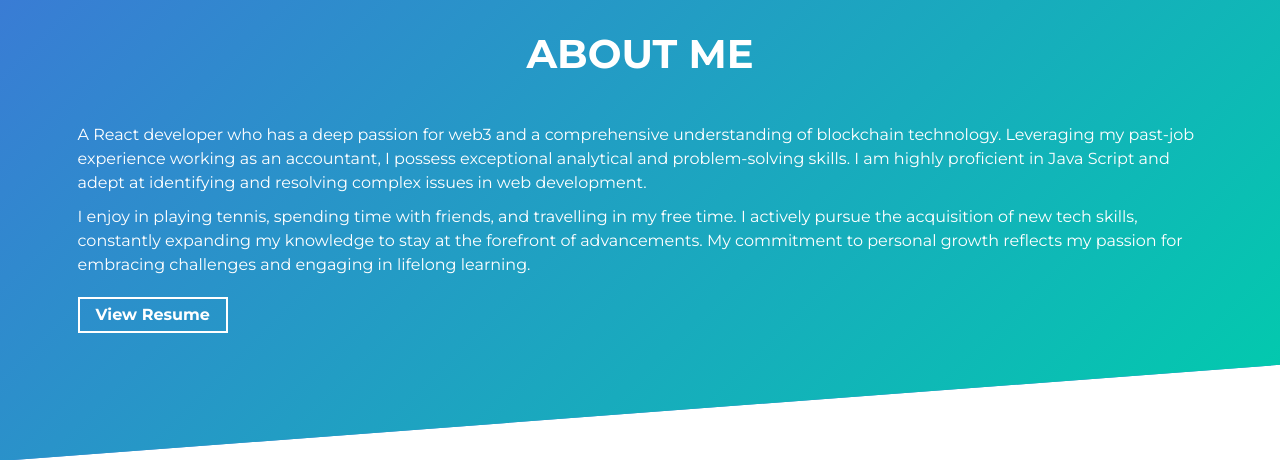
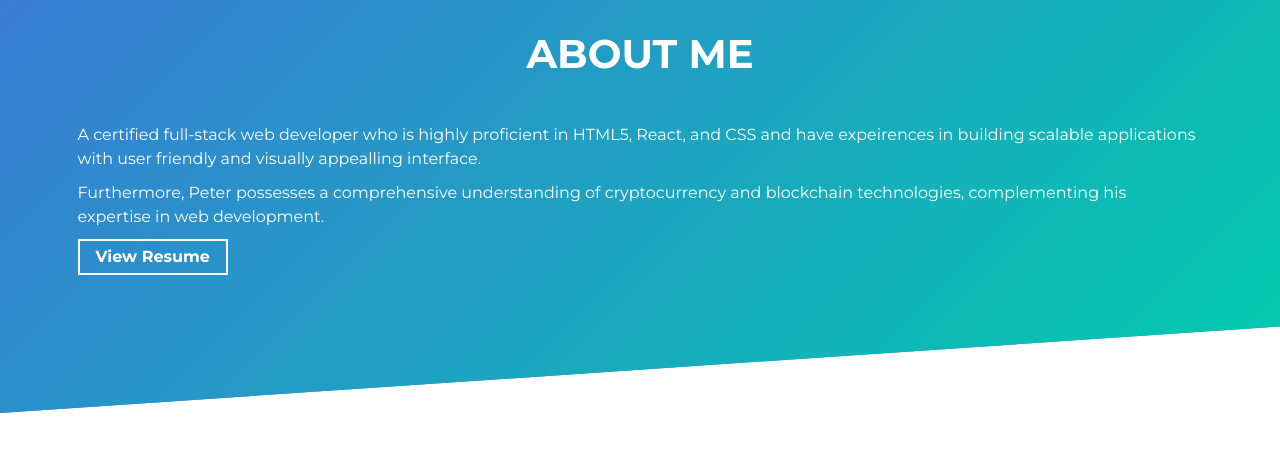
Before and after one commit to Peterloveprogramming/Peter-Personal-Webpage, a website built with Parcel: page src/index.html in a window 1280 px wide. Shown: the part 820-1280 px from the top of the page. Built offline with nearby package versions, Linux system fonts and the light colour scheme.

Commit message:
Update index.html

```diff
--- a/src/index.html
+++ b/src/index.html
@@ -57,11 +57,10 @@
           <div class="col-md-12 col-sm-12">
             <div class="about-wrapper__info load-hidden">
               <p class="about-wrapper__info-text">
-                A React developer who has a deep passion for web3 and a comprehensive understanding of blockchain technology. Leveraging my past-job experience working as an accountant, I possess exceptional analytical and problem-solving skills. I am highly proficient in Java Script and adept at identifying and resolving complex issues in web development.
+               A certified full-stack web developer who is highly proficient in HTML5, React, and CSS and have expeirences in building scalable applications with user friendly and visually appealling interface.
               </p>
               <p class="about-wrapper__info-text">
-              I enjoy in playing tennis, spending time with friends, and travelling in my free time. I actively pursue the acquisition of new tech skills, constantly expanding my knowledge to stay at the forefront of advancements. My commitment to personal growth reflects my passion for embracing challenges and engaging in lifelong learning.
-              </p>
+             Furthermore, Peter possesses a comprehensive understanding of cryptocurrency and blockchain technologies, complementing his expertise in web development.
               <span class="d-flex mt-3">
                 <a
                   rel="noreferrer"
```
